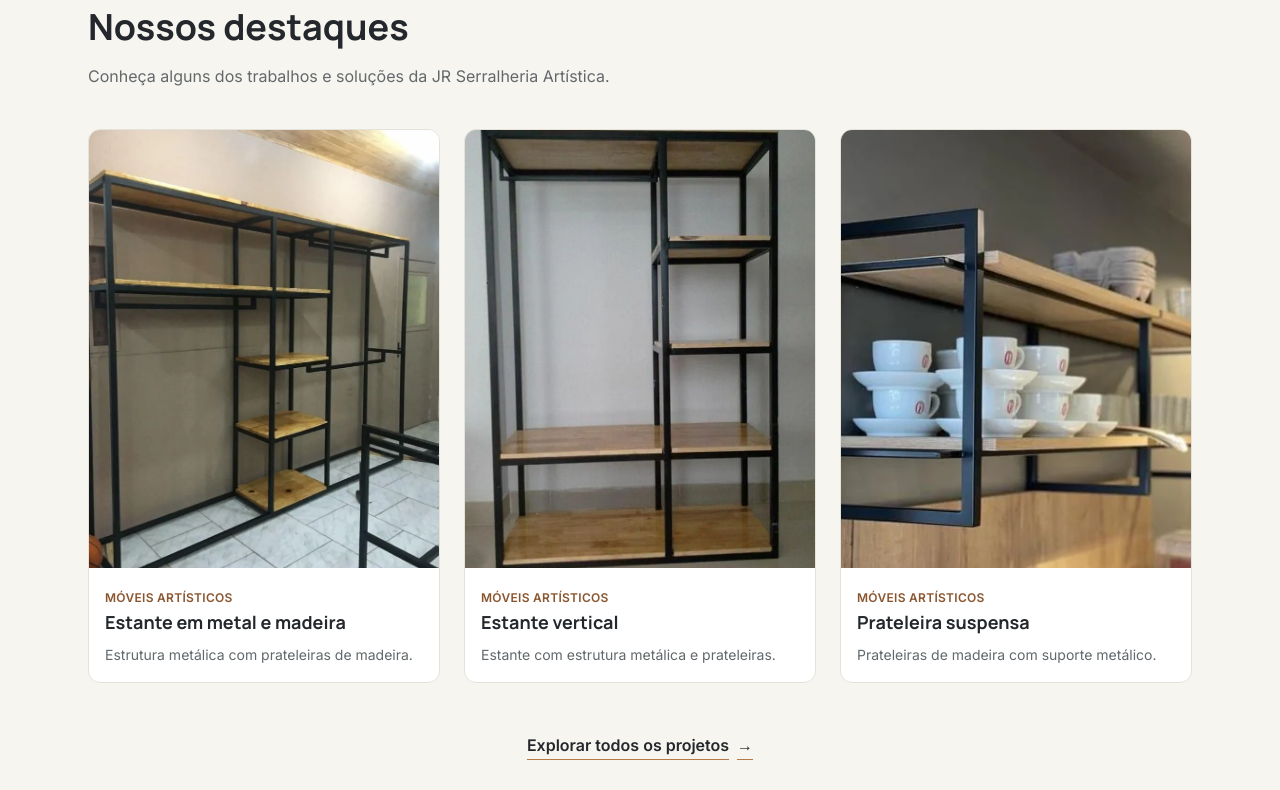
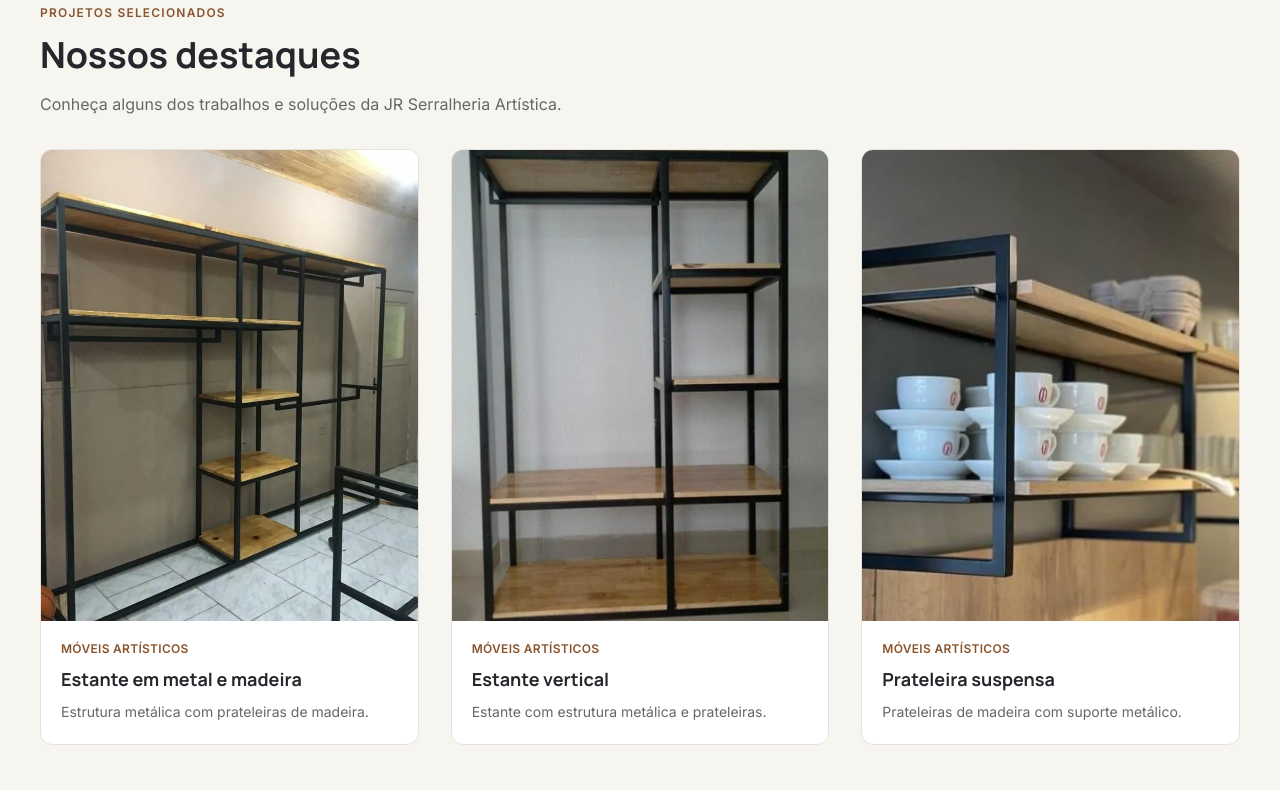
Before and after one commit to felipemuchulski/jrserralheria_artistica, a React (Vite) app: page / in a window 1280 px wide. Shown: the part 1160-1950 px from the top of the page. Built offline with nearby package versions, Linux system fonts and the light colour scheme.

Commit message:
style: amplia layout e refina componentes responsivos

```diff
--- a/src/components/layout/Header/Header.tsx
+++ b/src/components/layout/Header/Header.tsx
@@ -51,7 +51,7 @@ export function Header() {
       className="sticky top-0 z-50 border-b border-border bg-background"
     >
       <Container>
-        <div className="flex min-h-20 items-center justify-between gap-4">
+        <div className="flex min-h-20 items-center justify-between gap-4 lg:gap-6">
 
           {/* Identidade da empresa */}
           <a
--- a/src/components/sections/FeaturedProjects/FeaturedProjects.tsx
+++ b/src/components/sections/FeaturedProjects/FeaturedProjects.tsx
@@ -15,11 +15,11 @@ export function FeaturedProjects() {
   return (
     <section
       aria-labelledby="featured-projects-title"
-      className="bg-background py-16 lg:py-28"
+      className="bg-background py-16 lg:py-20"
     >
       <Container>
         {/* Cabeçalho da seção */}
-        <div className="mb-10 max-w-2xl">
+        <div className="mb-8 max-w-2xl">
           <span className="font-body text-xs font-semibold uppercase tracking-widest text-accent-strong">
             Projetos selecionados
           </span>
@@ -37,14 +37,14 @@ export function FeaturedProjects() {
         </div>
 
         {/* Grade de projetos */}
-        <div className="grid grid-cols-1 gap-6 md:grid-cols-2 lg:grid-cols-3">
+        <div className="grid grid-cols-1 gap-6 lg:gap-8 md:grid-cols-2 lg:grid-cols-3">
           {featuredProjects.map((project) => (
             <ProjectCard key={project.id} project={project} />
           ))}
         </div>
 
         {/* Navegação para o portfólio */}
-        <div className="mt-10 text-center">
+        <div className="mt-8 text-center">
           <a
             href="#projetos"
             className="inline-flex min-h-11 items-center font-body font-semibold text-primary underline decoration-accent underline-offset-8 transition-colors hover:text-accent-strong"
--- a/src/components/sections/PortfolioSection/PortfolioSection.tsx
+++ b/src/components/sections/PortfolioSection/PortfolioSection.tsx
@@ -43,7 +43,7 @@ export function PortfolioSection() {
     <section
       id="projetos"
       aria-labelledby="portfolio-title"
-      className="scroll-mt-24 bg-background py-16 lg:py-28"
+      className="scroll-mt-24 bg-background py-16 lg:py-20"
     >
       <Container>
         {/* Apresentação da seção */}
@@ -101,7 +101,7 @@ export function PortfolioSection() {
 
         {/* Galeria de projetos */}
         {filteredProjects.length > 0 ? (
-          <div className="grid grid-cols-1 gap-6 sm:grid-cols-2 lg:grid-cols-3">
+          <div className="grid grid-cols-1 gap-6 lg:gap-8 sm:grid-cols-2 lg:grid-cols-3">
             {filteredProjects.map((project) => (
               <ProjectCard
                 key={project.id}
--- a/src/components/ui/Button/Button.tsx
+++ b/src/components/ui/Button/Button.tsx
@@ -4,7 +4,7 @@ import type {
   ReactNode,
 } from "react";
 
-type ButtonVariant = "primary" | "secondary";
+type ButtonVariant = "primary" | "secondary" | "inverse";
 
 type BaseProps = {
   children: ReactNode;
@@ -28,14 +28,14 @@ const baseStyles =
   "inline-flex min-h-11 items-center justify-center gap-2 " +
   "rounded-button px-6 py-3 font-body text-base font-semibold " +
   "transition-colors duration-200 " +
-  "focus-visible:outline-2 focus-visible:outline-offset-2 " +
-  "focus-visible:outline-accent";
+  "focus-visible:outline-2 focus-visible:outline-offset-2";
 
 const variantStyles: Record<ButtonVariant, string> = {
-  primary: "bg-primary text-white hover:bg-accent-strong",
+  inverse: "border border-surface bg-surface text-primary hover:bg-background hover:border-background focus-visible:outline-surface",
+  primary: "bg-primary text-white hover:bg-accent-strong focus-visible:outline-accent",
   secondary:
     "border border-primary bg-transparent text-primary " +
-    "hover:bg-primary hover:text-white",
+    "hover:bg-primary hover:text-white focus-visible:outline-accent",
 };
 
 export function Button(props: Props) {
--- a/src/components/ui/Container/Container.tsx
+++ b/src/components/ui/Container/Container.tsx
@@ -10,7 +10,7 @@ export function Container({
   className = "",
 }: ContainerProps) {
   return (
-    <div className={`mx-auto w-full max-w-site px-5 md:px-8 lg:px-12 ${className}`}>
+    <div className={`mx-auto w-full max-w-site px-5 md:px-8 lg:px-10 ${className}`}>
       {children}
     </div>
   )
--- a/src/components/ui/ProjectCard/ProjectCard.tsx
+++ b/src/components/ui/ProjectCard/ProjectCard.tsx
@@ -39,7 +39,7 @@ export function ProjectCard({
         )}
       </div>
 
-      <div className="space-y-2 p-4">
+      <div className="flex flex-1 flex-col items-start gap-2 p-4 md:p-5">
         <span className="font-body text-xs font-semibold uppercase tracking-wide text-accent-strong">
           {categoryName}
         </span>
@@ -56,7 +56,7 @@ export function ProjectCard({
   );
 
   return (
-    <article className={`relative overflow-hidden rounded-card border border-border bg-surface ${onSelect ? "group transition-shadow hover:shadow-lg" : ""}`}>
+    <article className={`relative flex h-full flex-col overflow-hidden rounded-card border border-border bg-surface ${onSelect ? "group transition-shadow hover:shadow-lg" : ""}`}>
       {content}
       {onSelect && (
         <button
--- a/src/styles/theme.css
+++ b/src/styles/theme.css
@@ -17,7 +17,7 @@
 
   /* LARGURA MÁXIMA */
 
-  --container-site: 1200px;
+  --container-site: 1360px;
 
   /* ARREDONDAMENTOS */
 
```
